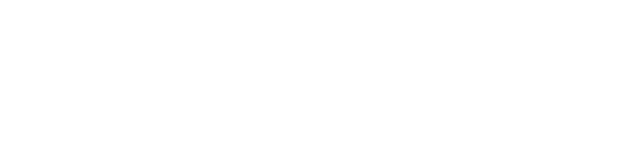
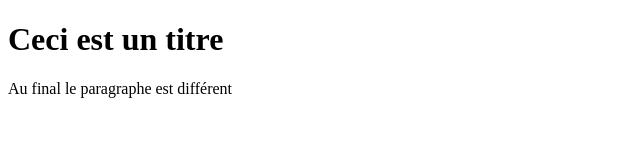
Before and after one commit to Tudwall/AFEC-conflit, a plain HTML site: page index.html in a window 1280 px wide. Shown: the whole page, without its empty margins (0-640 px from the left). Drawn offline with Linux system fonts and the light colour scheme.

Commit message:
Added text to html

```diff
--- a/index.html
+++ b/index.html
@@ -6,5 +6,8 @@
     <link rel="stylesheet" href="style.css" />
     <title>Exercice conflit</title>
   </head>
-  <body></body>
+  <body>
+    <h1>Ceci est un titre</h1>
+    <p>Au final le paragraphe est différent</p>
+  </body>
 </html>
```
